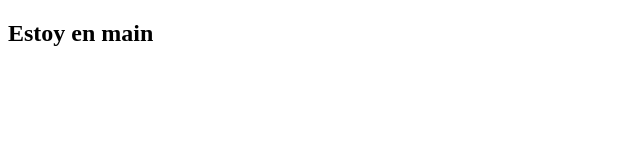
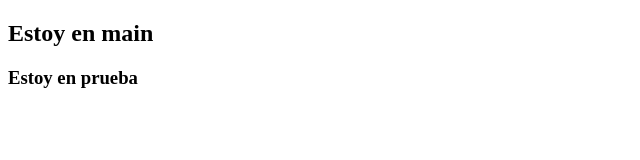
Before and after one commit to Gersonchm1/PruebaGit, a plain HTML site: page index.html in a window 1280 px wide. Shown: the whole page, without its empty margins (0-640 px from the left). Drawn offline with Linux system fonts and the light colour scheme.

Commit message:
feat: :sparkles:This is my second commit

```diff
--- a/index.html
+++ b/index.html
@@ -7,5 +7,8 @@
 </head>
 <body>
     <h2>Estoy en main</h2>
+    <h3>Estoy en prueba</h2>
+
+
 </body>
 </html>
```
